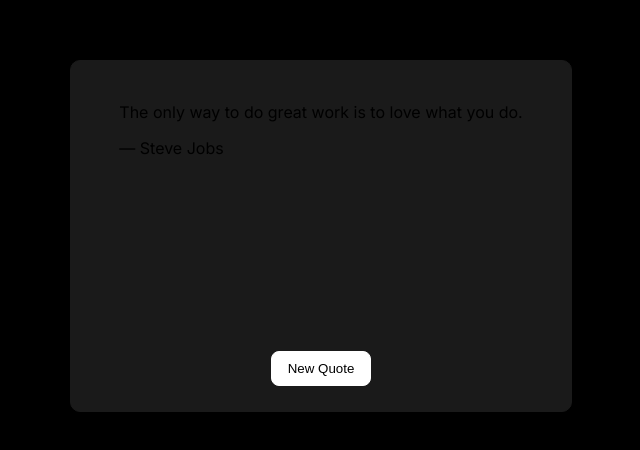
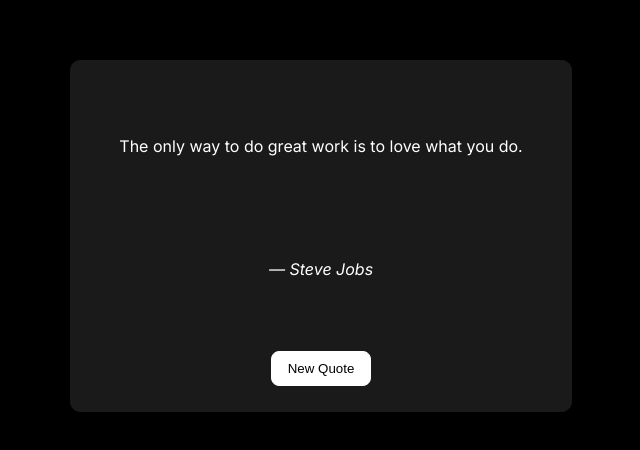
Before and after one commit to abhishekk119/quote-react-pwa, a React (Vite) app: page / in a window 1280 px wide. Shown: the part 172-622 px from the top of the page, without its empty margins (319-959 px from the left). Built offline with nearby package versions, Linux system fonts and the light colour scheme; no server answers; a web font is replaced by a local one.

Commit message:
Update Quote.jsx

```diff
--- a/src/Quote.jsx
+++ b/src/Quote.jsx
@@ -2,10 +2,8 @@ function Quotes({ Quotes, Author, updatequotes }) {
   return (
     <div className="wrapper">
       <div className="container">
-        <div className="quote">
-        <p>{Quotes}</p>
-        <p>{Author}</p>
-        </div>
+        <p className="quote-text">{Quotes}</p>
+        <p className="author-text">{Author}</p>
         <button className="newqtbtn" onClick={updatequotes}>
           New Quote
         </button>
```
